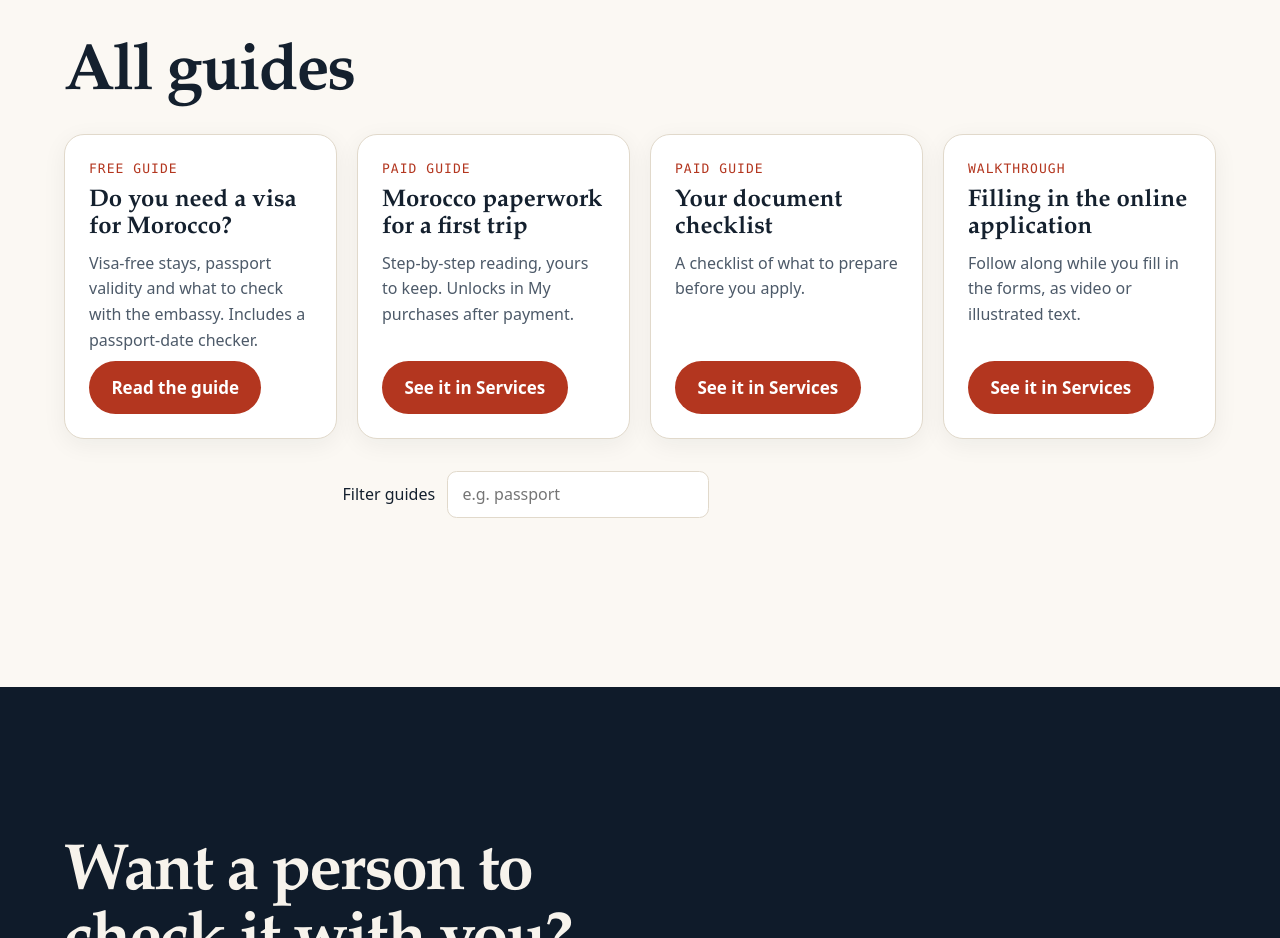
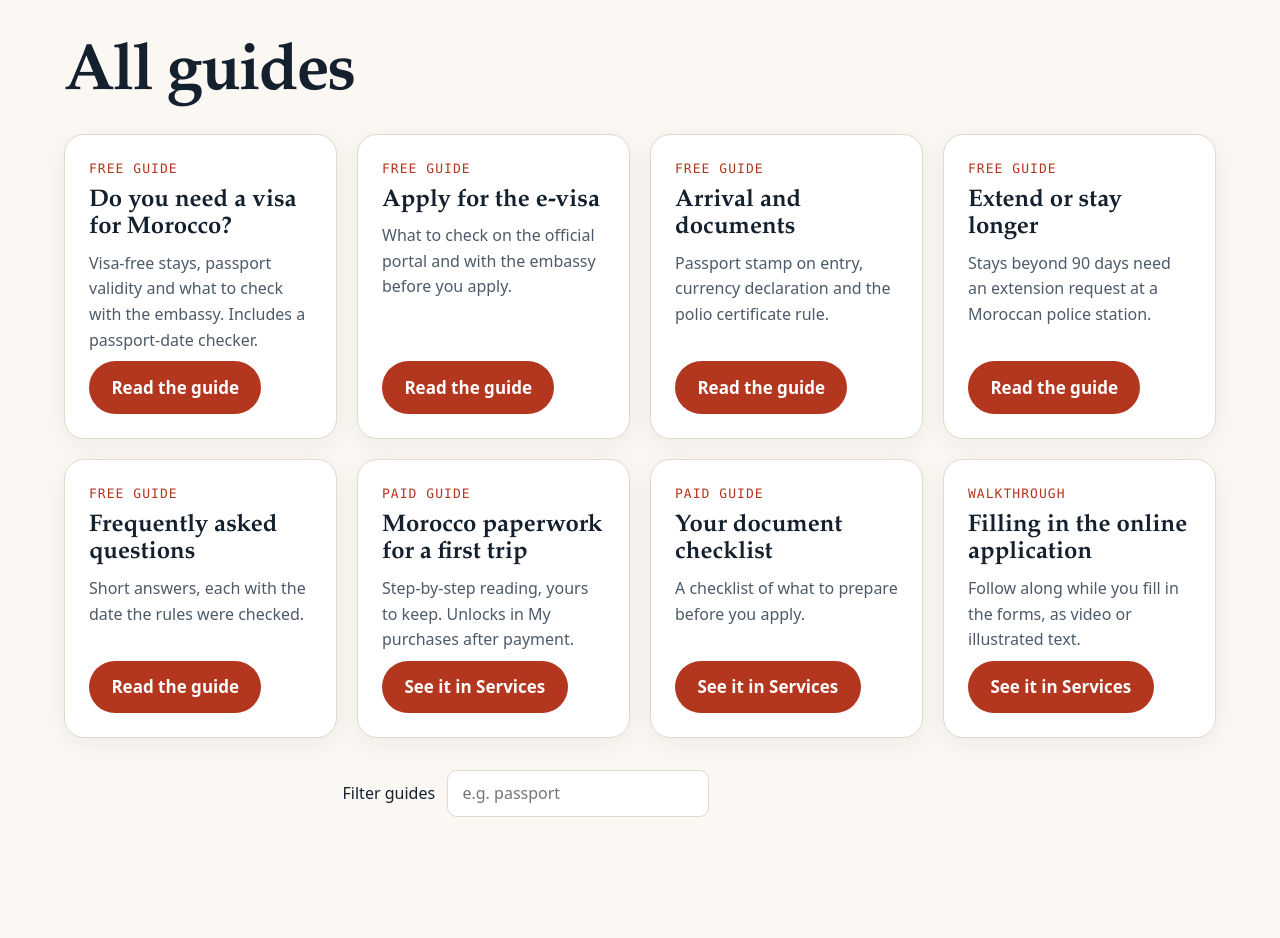
Before and after one commit to datton/orchestrate-demo-morocco-visa-agency, a plain HTML site: page pages/guides/index.html in a window 1280 px wide. Shown: the part 900-1838 px from the top of the page. Drawn offline with Linux system fonts and the light colour scheme.

Commit message:
Hub: list the four other free guides

```diff
--- a/pages/guides/index.html
+++ b/pages/guides/index.html
@@ -36,6 +36,30 @@
         <a class="btn g-link" href="do-you-need-a-visa.html">Read the guide</a>
       </li>
       <li class="g-card" data-reveal>
+        <p class="g-tag">Free guide</p>
+        <h3><a href="apply-for-the-evisa.html">Apply for the e-visa</a></h3>
+        <p>What to check on the official portal and with the embassy before you apply.</p>
+        <a class="btn g-link" href="apply-for-the-evisa.html">Read the guide</a>
+      </li>
+      <li class="g-card" data-reveal>
+        <p class="g-tag">Free guide</p>
+        <h3><a href="arrival-and-documents.html">Arrival and documents</a></h3>
+        <p>Passport stamp on entry, currency declaration and the polio certificate rule.</p>
+        <a class="btn g-link" href="arrival-and-documents.html">Read the guide</a>
+      </li>
+      <li class="g-card" data-reveal>
+        <p class="g-tag">Free guide</p>
+        <h3><a href="extend-or-stay-longer.html">Extend or stay longer</a></h3>
+        <p>Stays beyond 90 days need an extension request at a Moroccan police station.</p>
+        <a class="btn g-link" href="extend-or-stay-longer.html">Read the guide</a>
+      </li>
+      <li class="g-card" data-reveal>
+        <p class="g-tag">Free guide</p>
+        <h3><a href="faq.html">Frequently asked questions</a></h3>
+        <p>Short answers, each with the date the rules were checked.</p>
+        <a class="btn g-link" href="faq.html">Read the guide</a>
+      </li>
+      <li class="g-card" data-reveal>
         <p class="g-tag">Paid guide</p>
         <h3>Morocco paperwork for a first trip</h3>
         <p>Step-by-step reading, yours to keep. Unlocks in My purchases after payment.</p>
```
